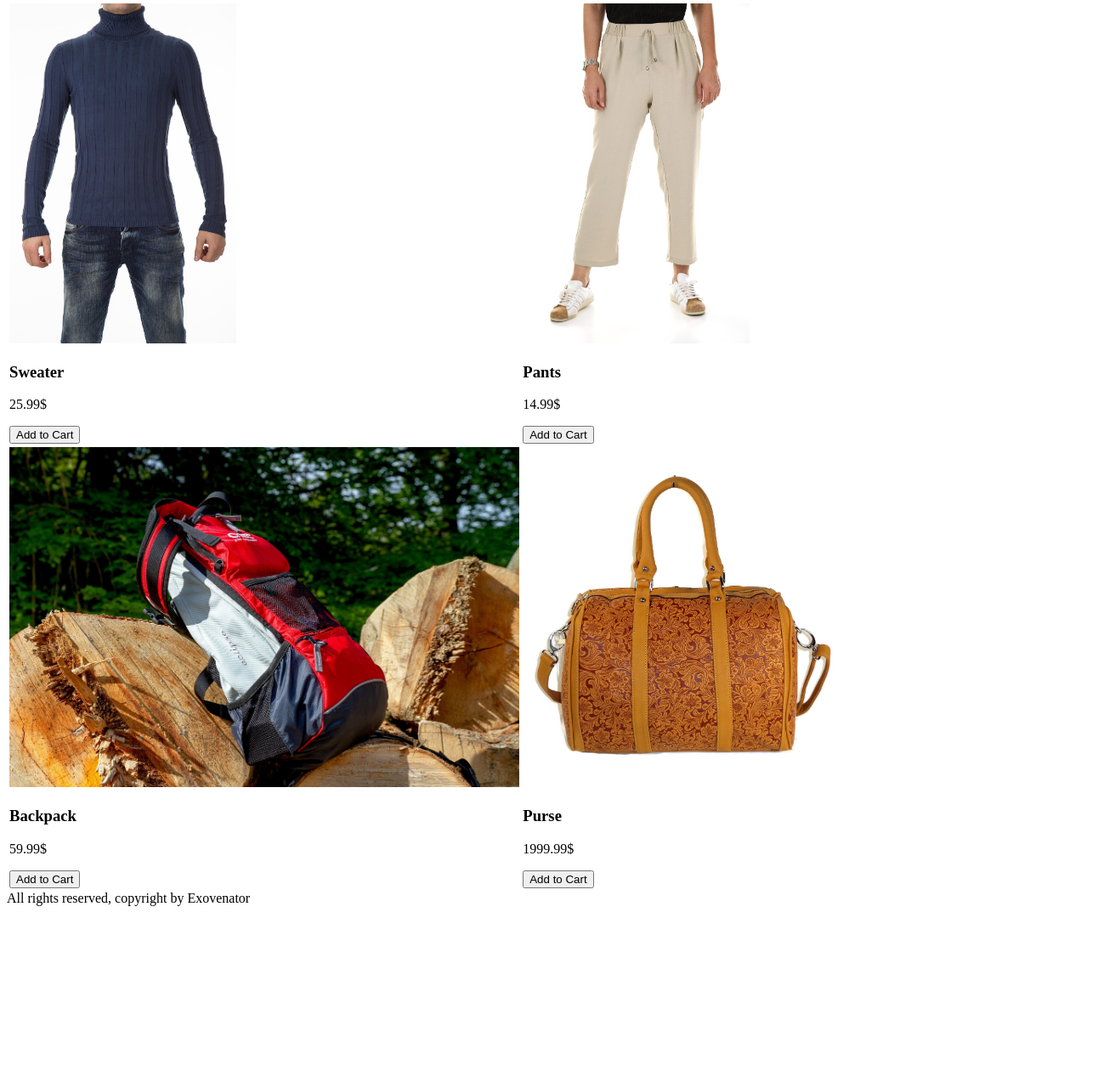
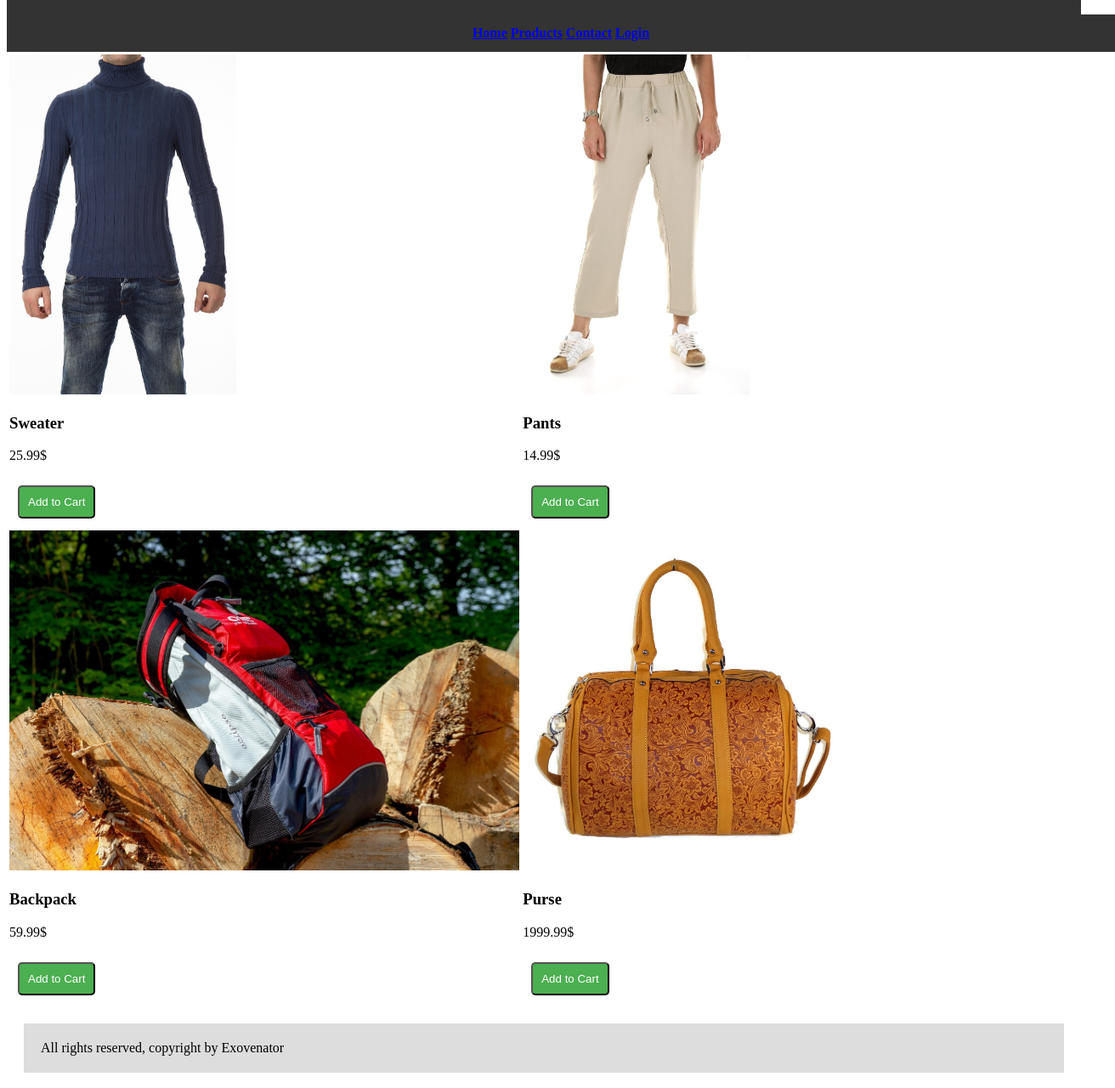
Before and after one commit to Mark-Guerta/Assigment-2, a plain HTML site: page products.html in a window 1280 px wide. Shown: the part 172-1452 px from the top of the page at 85% size, 1312 px wide, since content can reach past the window. Before the commit the page ends 1246 px from the top, so only its background shows below. Drawn offline with Linux system fonts and the light colour scheme.

Commit message:
Started working on css

```diff
--- a/products.html
+++ b/products.html
@@ -12,7 +12,7 @@
                 Exovenator
             </h1>
         </header>
-
+        <link rel="stylesheet" href="style.css">
         <div>
             <table>
                 <tr>
@@ -45,7 +45,7 @@
                             25.99$
                         </p>
 
-                        <button>
+                        <button class="addtocart">
                             Add to Cart
                         </button>
 
@@ -62,7 +62,7 @@
                                 14.99$
                             </p>
 
-                        <button>
+                        <button class="addtocart">
                             Add to Cart
                         </button>
                     </td>
@@ -79,7 +79,7 @@
                                 59.99$
                             </p>
 
-                        <button>
+                        <button class="addtocart">
                             Add to Cart
                         </button>
                     </td>
@@ -94,7 +94,7 @@
                             1999.99$
                         </p>
 
-                    <button>
+                    <button class="addtocart">
                         Add to Cart
                     </button>
                     </td>
--- /dev/null
+++ b/style.css
@@ -0,0 +1,63 @@
+/*Standardized*/
+header
+{
+    background-color: #333;
+    padding: 20px;
+    margin: 0;
+}
+
+div
+{
+    display: flex;
+    color: white;
+    justify-content: space-around;
+    width: 100%;
+    background-color: #333;
+    padding-top: 10px;
+    padding-bottom: 10px;
+    padding-left: 20px;
+    padding-right: 20px;
+}
+
+footer
+{
+    background-color: #ddd;
+    padding: 20px;
+    margin: 20px;
+}
+
+/*Homepage and Login*/
+
+/*Products and Contacts*/
+.main_products
+{
+    background-color: #333;
+}
+
+.main_contacts
+{
+    background-color: #333;
+}
+
+
+
+.product
+{
+    display: flex;
+    flex-direction: column;
+    background-color: white;
+}
+
+.addtocart
+{
+    color: white;
+    background-color: #4CAF50;
+    padding: 10px;
+    border-radius: 5px;
+    margin: 10px;
+}
+
+.price
+{
+
+}
--- a/style1.css
+++ /dev/null
@@ -1,15 +0,0 @@
-header{
-    background-color: #333;
-    padding: 20px;
-    margin: 0;
-}
-div{
-    display: flex;
-    justify-content: space-around;
-    width: 100%;
-    background-color: #333;
-    padding-top: 10px;
-    padding-bottom: 10px;
-    padding-left: 20px;
-    padding-right: 20px;
-}
```
